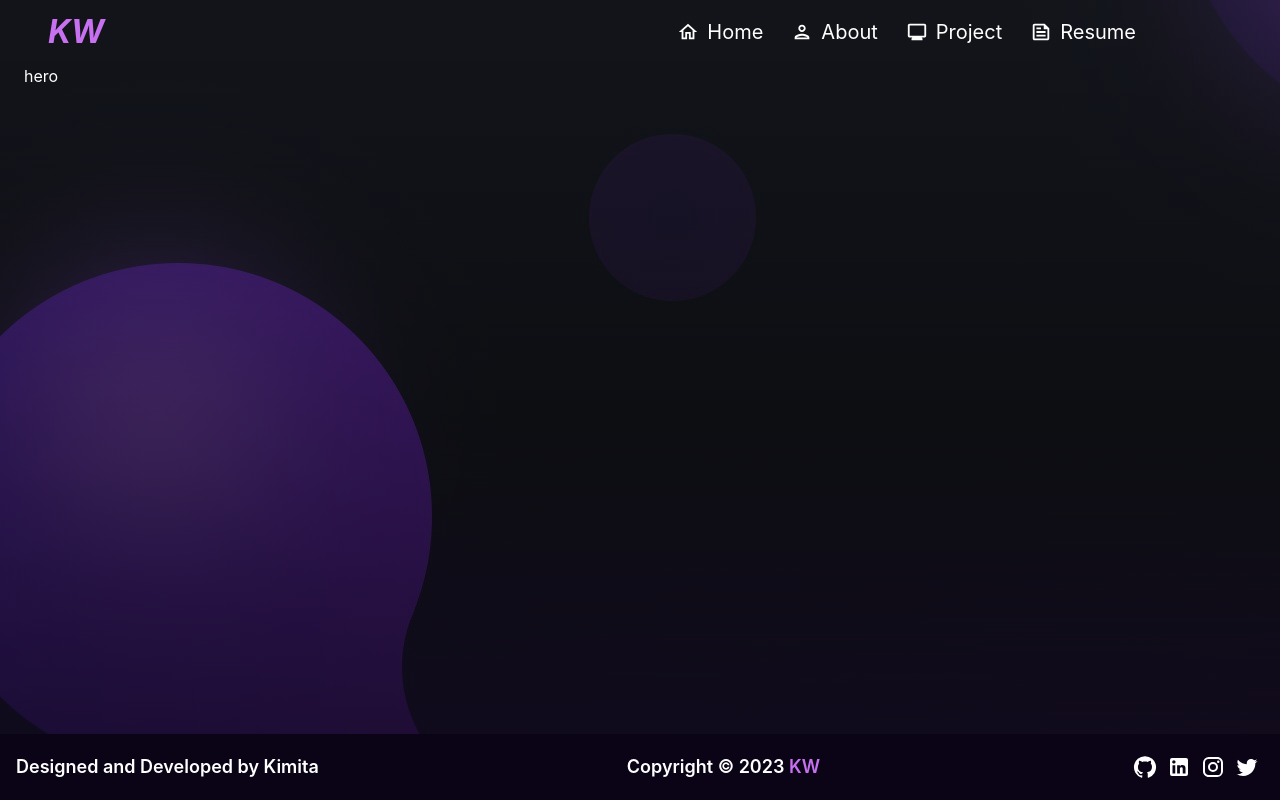
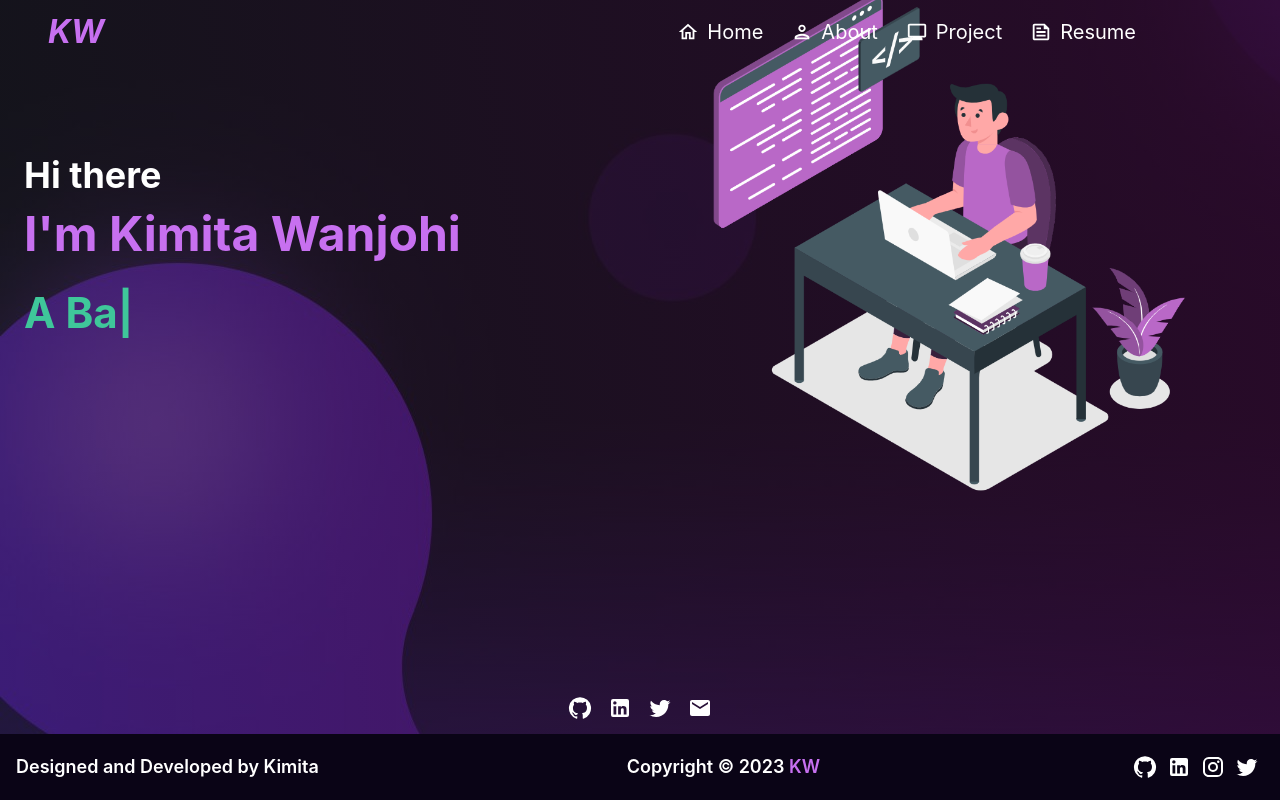
Before and after one commit to kimitaWanjohi/portfolio, a React (Vite) app: page / in a window 1280 px wide. Built offline with nearby package versions, Linux system fonts and the light colour scheme.

Commit message:
background gradient && connect icons

```diff
--- a/src/components/Home/HeroSection.tsx
+++ b/src/components/Home/HeroSection.tsx
@@ -1,11 +1,86 @@
 import React from 'react';
 
+import Box from '@mui/material/Box';
+import Typography from '@mui/material/Typography';
+import Grid from '@mui/material/Grid';
+import IconButton from '@mui/material/IconButton';
+import { useTheme } from '@mui/material/styles';
+
+import { TypeAnimation } from 'react-type-animation';
+
+import GitHubIcon from '@mui/icons-material/GitHub';
+import LinkedInIcon from '@mui/icons-material/LinkedIn';
+import TwitterIcon from '@mui/icons-material/Twitter';
+import EmailIcon from '@mui/icons-material/Email';
+
+import HomeMain from '../../assets/home-main.svg';
 
 const HeroSection: React.FC = () => {
-
+    const theme = useTheme();
     return (
         <>
-            hero
+            <Grid container spacing={2}>
+                <Grid item xs={12} md={6}>
+                    <Box sx={{
+                        display: 'flex',
+                        flexDirection: 'column',
+                        justifyContent: 'center',
+                        alignItems: 'flex-start',
+                        height: '60%',
+                        color: 'secondary.main',
+                    }}>
+                        <Typography variant="h3" component="div" sx={{color: 'white'}}>
+                            Hi there
+                            <Typography variant="h2" gutterBottom color="secondary">
+                                {' '}I'm{' '} Kimita Wanjohi
+                            </Typography>
+
+                            <TypeAnimation
+                                cursor={true}
+                                wrapper="h3"
+                                style={{ color: theme.palette.secondary.light, fontWeight: 'light' }}
+                                repeat={Infinity}
+                                sequence={[
+                                    'A Frontend Developer', 3000,
+                                    'A Backend Developer', 3000,
+                                    'AI & Machine Learning Enthusiast', 3000,
+                                    'Open Source Contributor', 3000,
+                                ]}
+                            />
+                        </Typography>
+                    </Box>
+                </Grid>
+                <Grid item xs={12} md={6}>
+                    <Box sx={{
+                        display: 'flex',
+                        justifyContent: 'center',
+                        alignItems: 'center',
+                        height: '60%',
+                    }}>
+                        <img src={HomeMain} alt="Home Main" style={{width: '100%'}} />
+                    </Box>
+                </Grid>
+                <Grid item xs={12}>
+                    <Box sx={{
+                        display: 'flex',
+                        justifyContent: 'center',
+                        alignItems: 'center',
+                    }}>
+                        <IconButton href="https://github.com/kimitawanjohi" target="_blank" sx={{color: 'white'}}>
+                            <GitHubIcon />
+                        </IconButton>
+                        <IconButton href="https://www.linkedin.com/in/kimitawanjohi/" target="_blank" sx={{color: 'white'}}>
+                            <LinkedInIcon />
+                        </IconButton>
+                        <IconButton href="https://twitter.com/kimitaw" target="_blank" sx={{color: 'white'}}>
+                            <TwitterIcon />
+                        </IconButton>
+                        <IconButton href="mailto:kimitawanjohi7923@gmail.com" target="_blank" sx={{color: 'white'}}>
+                            <EmailIcon />
+                        </IconButton>
+                    </Box>
+                </Grid>
+            </Grid>
         </>
     )
 }
--- a/src/index.css
+++ b/src/index.css
@@ -10,7 +10,7 @@ body {
   background-repeat: no-repeat;
   background-position: center;
   background-attachment: fixed;
-  background: linear-gradient(rgba(0, 0, 0, 0.5), rgba(0, 0, 0, 0.8)), url(./assets/home-bg.jpg);
+  background: linear-gradient(80deg, rgba(0, 0, 0, 0.5), rgb(41, 2, 38, 0.8)), url(./assets/home-bg.jpg);
 }
 
 ::-webkit-scrollbar {
```
Also changed, not shown: 1 other file (tests, documents, lock files or other folders).
